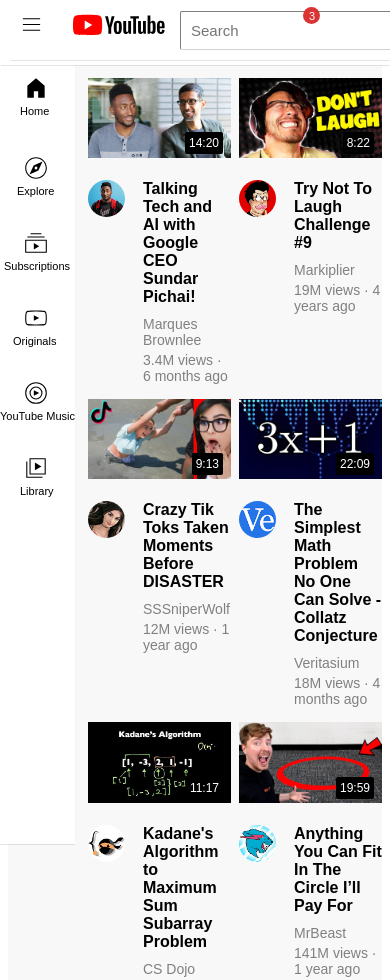
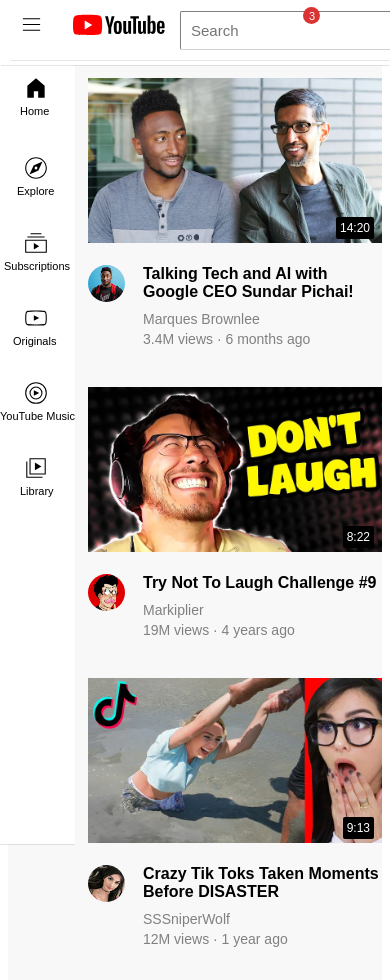
Before and after one commit to BitByteBoss/YouTubeClone, a plain HTML site: page index.html in a window 390 px wide. Shown: the top 980 px of the page. Drawn offline with Linux system fonts and the light colour scheme.

Commit message:
make website responsive

```diff
--- a/youtube.css
+++ b/youtube.css
@@ -97,10 +97,11 @@
 .main-page{
   padding-top: 70px;
   padding-left: 80px;
-  display: flex;
-  flex-wrap: wrap;
-  align-items: flex-start;
+  display: grid;
+  grid-template-columns: 1fr 1fr;
   background-color: rgb(248, 248, 248);
+  column-gap: 16px;
+  row-gap: 40px;
 
 }
 .photo{
@@ -239,12 +240,6 @@
 .channel-pic:hover{
   cursor: pointer;
 }
-.main-page {
-  display: grid;
-  grid-template-columns: 1fr 1fr 1fr 1fr;
-  column-gap: 8px;
-  row-gap: 15px;
-}
 .video-time{
   position: absolute;
   font-size: 12px;
@@ -261,13 +256,18 @@
   margin-bottom: 8px;
   position: relative;
 }
-@media (max-width: 600px) {
+@media (max-width: 475px) {
+  .main-page {
+    grid-template-columns: 1fr;
+  }
+}
+@media (min-width: 475px) and (max-width: 750px) {
   .main-page {
     grid-template-columns: 1fr 1fr;
   }
 }
 
-@media (min-width: 601px) and (max-width: 999px) {
+@media (min-width: 751px) and (max-width: 999px) {
   .main-page {
     grid-template-columns: 1fr 1fr 1fr;
   }
```
